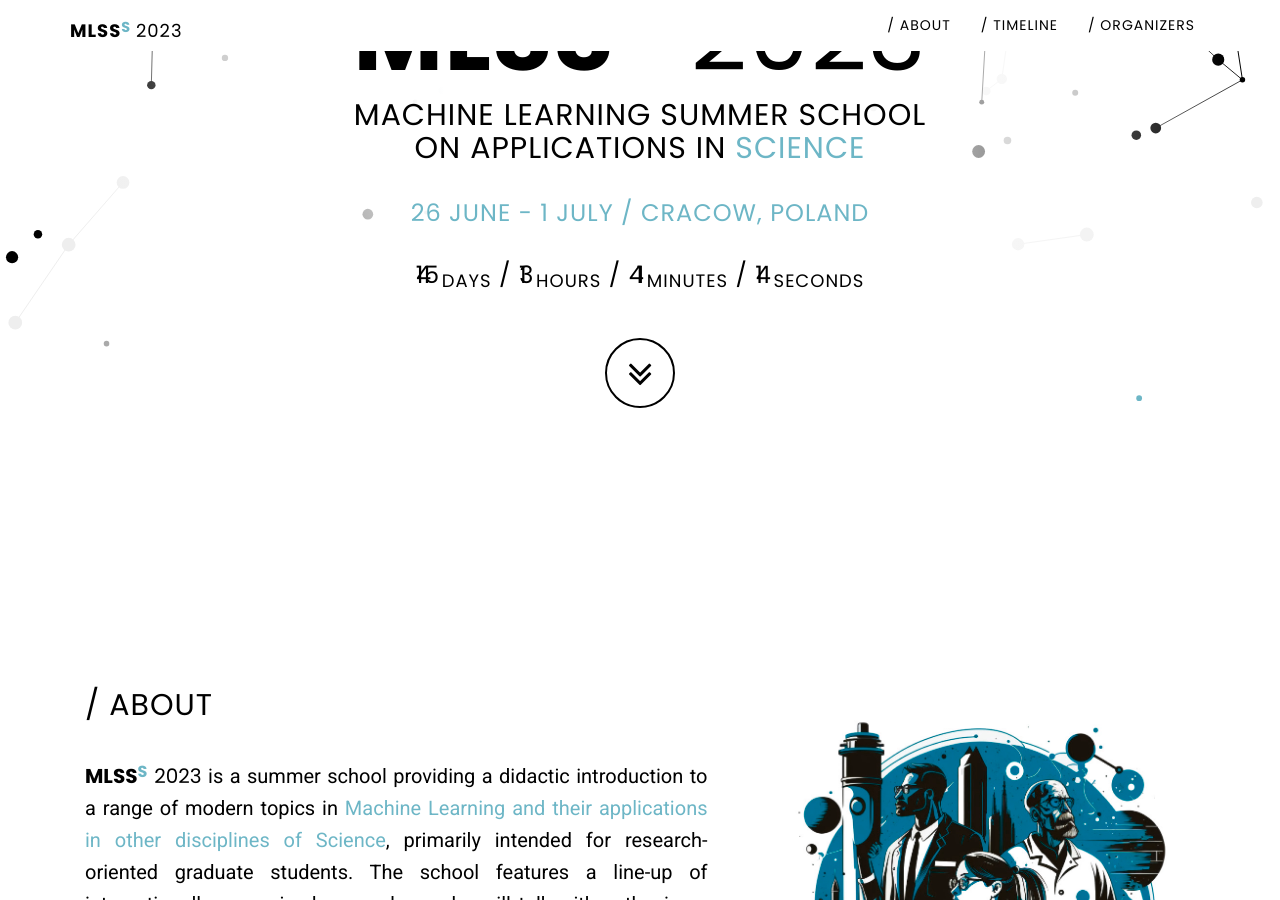
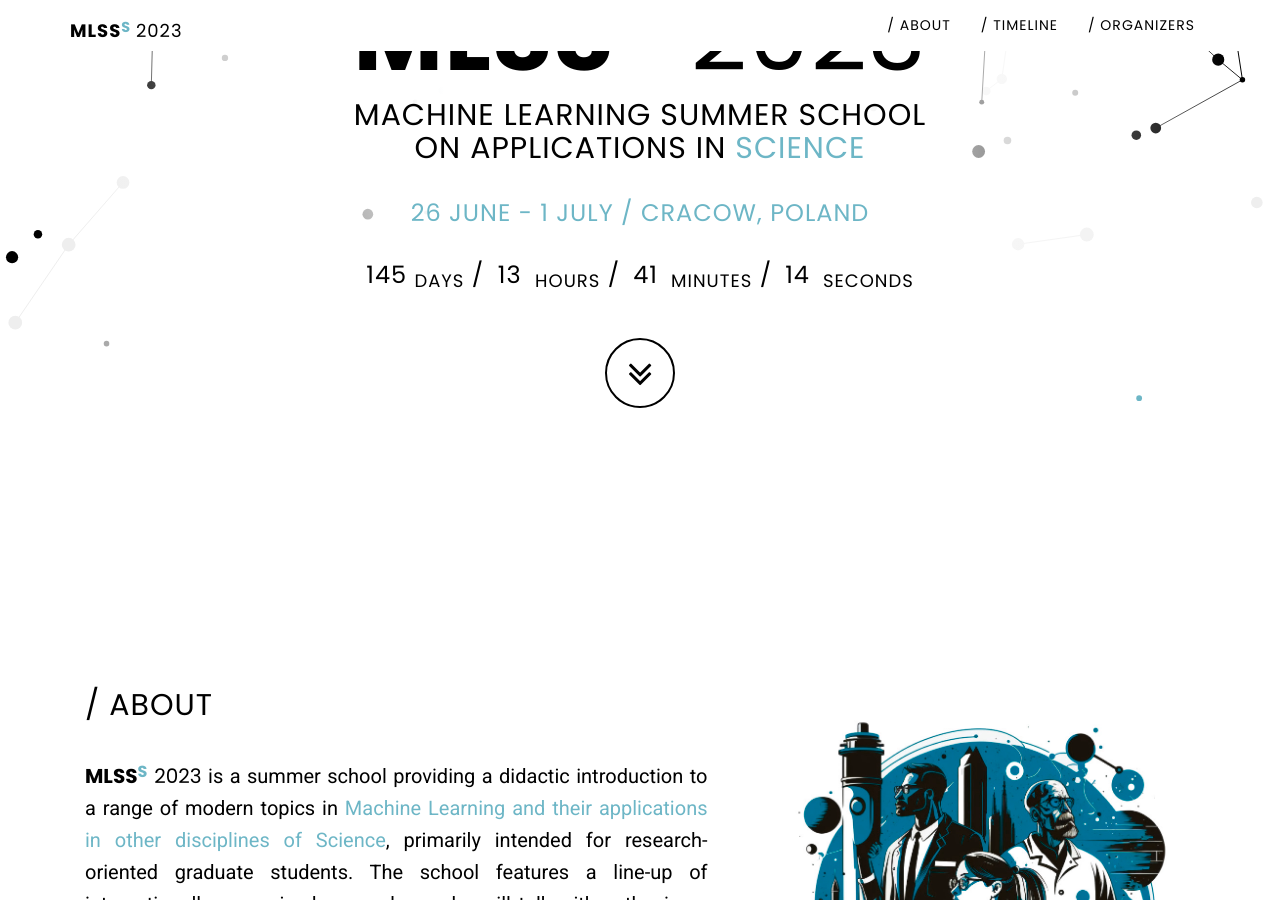
Before and after one commit to mlinpl/mlss2023.mlinpl.org, a Jekyll site: the page built from index.html, in a window 1280 px wide and 900 px high, scrolled down 361 px. Built offline with Jekyll 4.4.1, drawn with Linux system fonts in a browser that asks for light colours.

Commit message:
Fix letter spacing in the date count down

```diff
--- a/_includes/css/mlinpl.css
+++ b/_includes/css/mlinpl.css
@@ -68,9 +68,8 @@
 }
 
 #d-left, #h-left, #m-left, #s-left {
-    text-transform: full-width;
-    letter-spacing: -0.3em;
-    margin-right: 0.1em;
+    min-width: 1.5em;
+    display: inline-block;
 }
 
 body {
```
